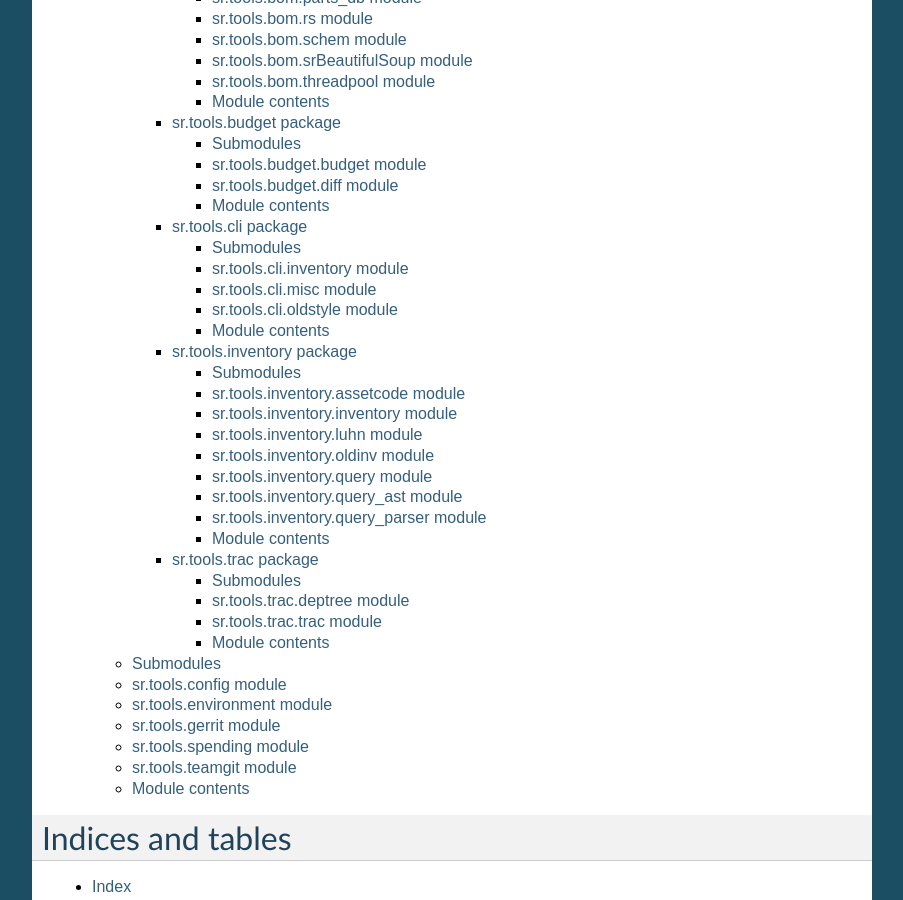
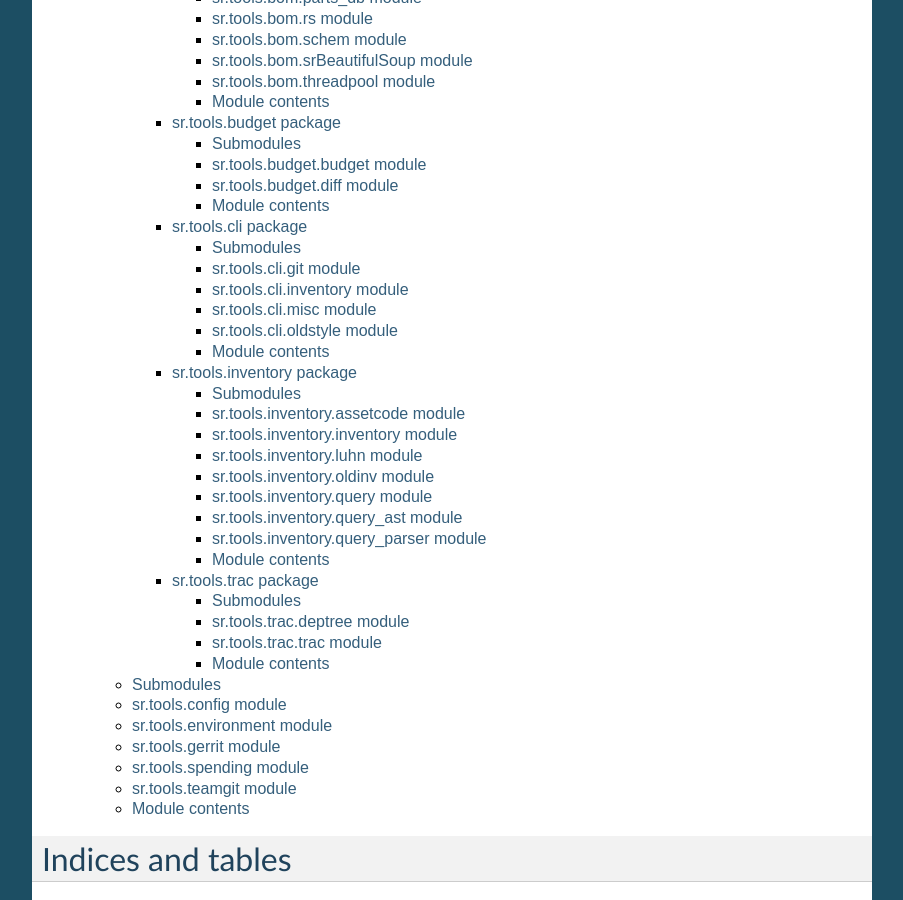
Before and after one commit to srobo/tools, a Sphinx documentation site: the page built from docs/index.rst, in a window 1280 px wide and 900 px high, scrolled down 504 px. Shown: the whole window, without its empty margins (198-1101 px from the left). Built offline with Sphinx 7.4.7, drawn with Linux system fonts in a browser that asks for light colours.

Commit message:
Add git cli package to docs

```diff
--- a/docs/api/sr.tools.cli.rst
+++ b/docs/api/sr.tools.cli.rst
@@ -3,6 +3,14 @@ sr.tools.cli package
 
 Submodules
 ----------
+
+sr.tools.cli.git module
+-----------------------
+
+.. automodule:: sr.tools.cli.git
+    :members:
+    :undoc-members:
+    :show-inheritance:
 
 sr.tools.cli.inventory module
 -----------------------------
```
